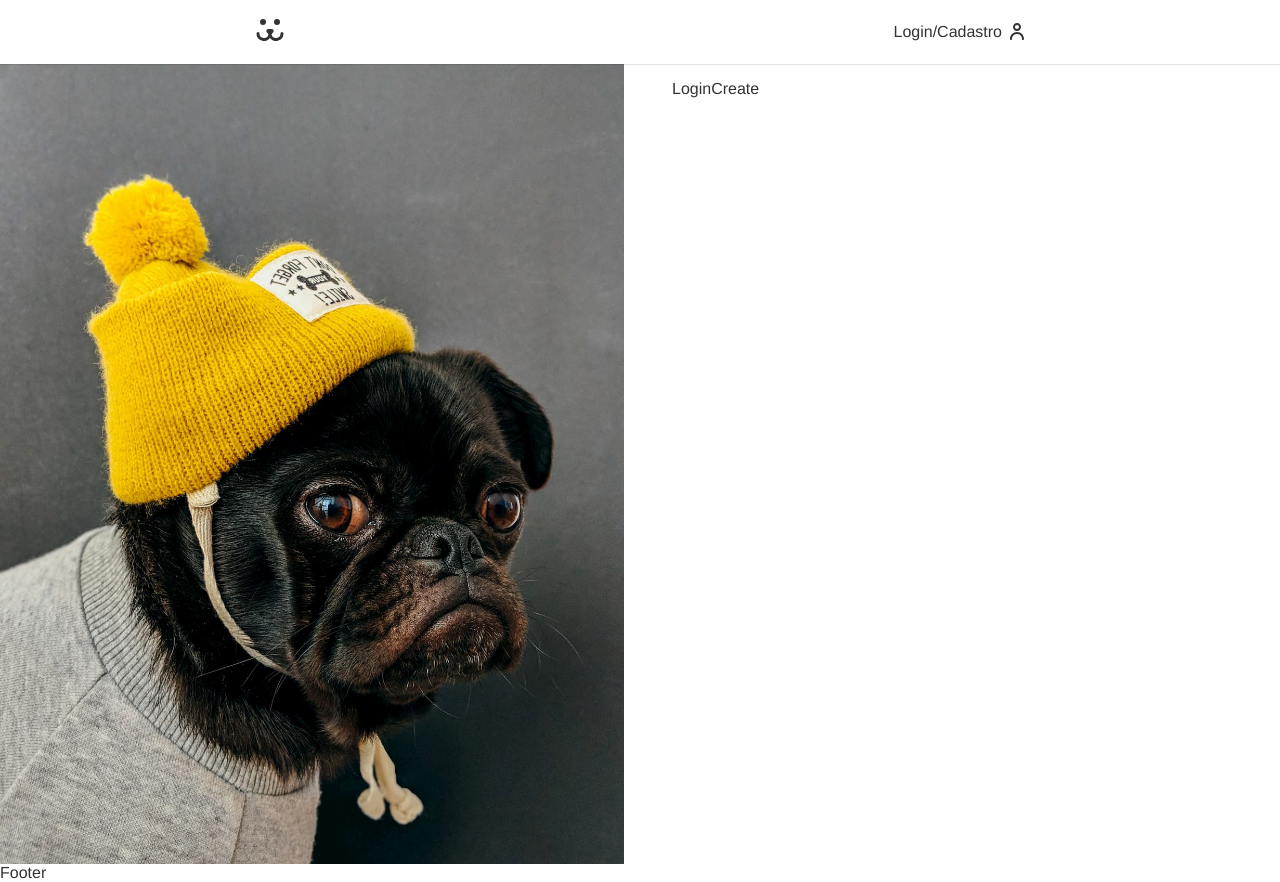
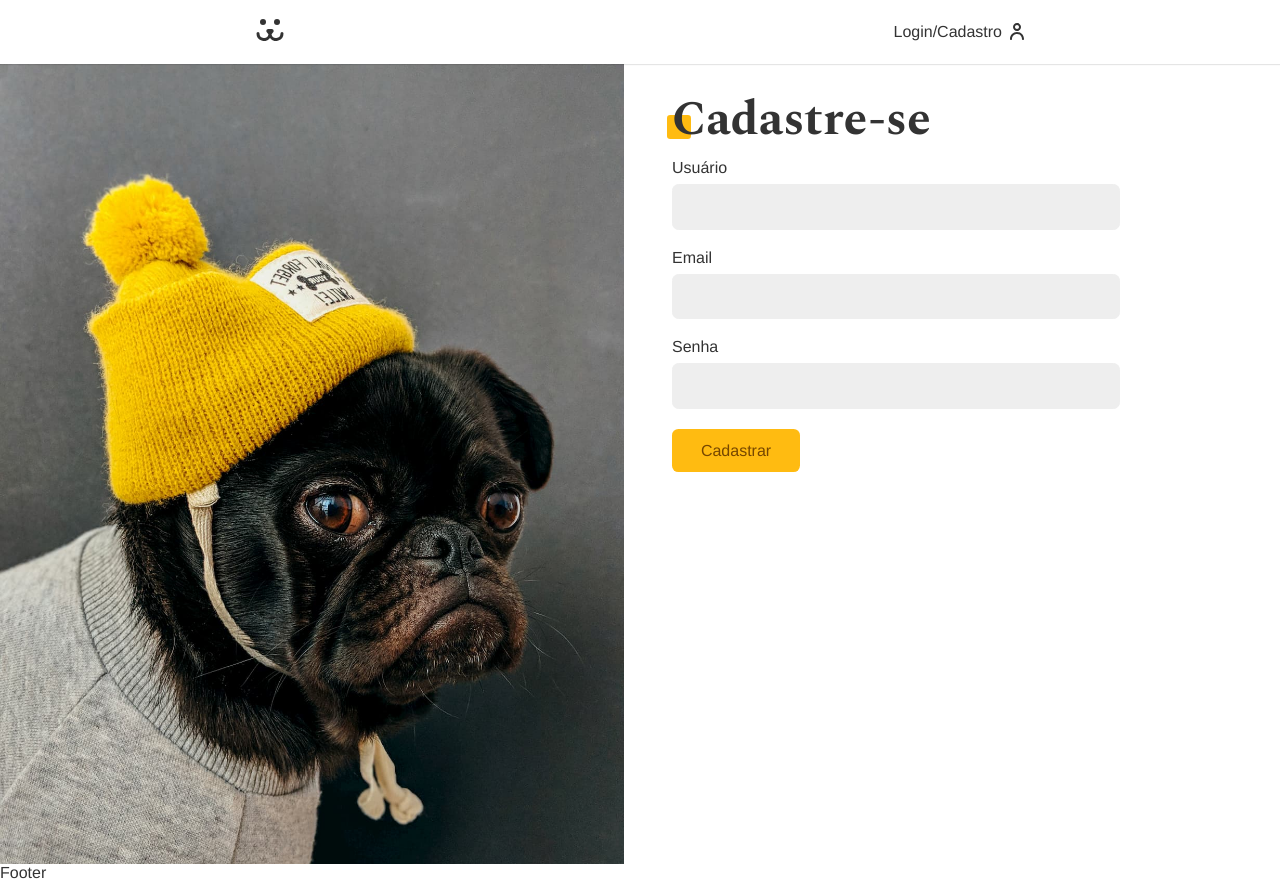
Before and after one commit to deniswmonteiro/dogs, a React (Vite) app: page /login/cadastrar in a window 1280 px wide. Built offline with nearby package versions, Linux system fonts and the light colour scheme.

Commit message:
Criação do hook 'useFetch' e do formulário de cadastro

```diff
--- a/src/Components/Login/LoginCreate.jsx
+++ b/src/Components/Login/LoginCreate.jsx
@@ -1,8 +1,64 @@
 import React from "react";
+import useForm from "../../Hooks/useForm";
+import { UserContext } from "../../UserContext";
+import useFetch from "../../Hooks/useFetch";
+import { USER_POST } from "../../api";
+import Input from "../Forms/Input";
+import Button from "../Forms/Button";
+import Error from "../Helper/Error";
 
 const LoginCreate = () => {
+    const username = useForm("username");
+    const email = useForm("email");
+    const password = useForm("password");
+    const {userLogin} = React.useContext(UserContext);
+    const {loading, error, request} = useFetch();
+
+    async function handleSubmit(event) {
+        event.preventDefault();
+
+        const {url, options} = USER_POST({
+            username: username.value,
+            email: email.value,
+            password: password.value
+        });
+
+        const {response} = await request(url, options);
+
+        if (response.ok) userLogin(username.value, password.value);
+    }
+
     return (
-        <div>LoginCreate</div>
+        <section className={`animeLeft`}>
+            <h1 className="title">Cadastre-se</h1>
+
+            <form onSubmit={handleSubmit}>
+                {/* Username */}
+                <Input label="Usuário" type="text"
+                    id="username"
+                    {...username} />
+
+                {/* Email */}
+                <Input label="Email" type="text"
+                    id="email"
+                    {...email} />
+
+                {/* Password */}
+                <Input label="Senha" type="password"
+                    id="password"
+                    {...password} />
+
+                {loading ?
+                    (
+                        <Button disabled>Cadastrando...</Button>
+                    ) : (
+                        <Button>Cadastrar</Button>
+                    )
+                }
+
+                <Error error={error} />
+            </form>
+        </section>
     )
 }
 
--- /dev/null
+++ b/src/Hooks/useFetch.jsx
@@ -0,0 +1,47 @@
+import React from "react";
+
+const useFetch = () => {
+    const [data, setData] = React.useState(null);
+    const [error, setError] = React.useState(null);
+    const [loading, setLoading] = React.useState(false);
+
+    /** Fetch request */
+    const request = React.useCallback(async (url, options) => {
+        let response;
+        let result;
+
+        try {
+            setError(null);
+            setLoading(true);
+
+            response = await fetch(url, options);
+            result = await response.json();
+
+            if (!response.ok) throw new Error(result.message);
+        }
+
+        catch (e) {
+            setError(e.message);
+            result = null;
+        }
+
+        finally {
+            setLoading(false);
+            setData(result);
+
+            return {
+                response,
+                result
+            };
+        }
+    }, []);
+
+    return {
+        data,
+        loading,
+        error,
+        request
+    }
+}
+
+export default useFetch
--- a/src/Hooks/useForm.jsx
+++ b/src/Hooks/useForm.jsx
@@ -4,7 +4,18 @@ import React from "react";
 const types = {
     email: {
         regex: /^(([^<>()[\]\\.,;:\s@"]+(\.[^<>()[\]\\.,;:\s@"]+)*)|(".+"))@((\[[0-9]{1,3}\.[0-9]{1,3}\.[0-9]{1,3}\.[0-9]{1,3}\])|(([a-zA-Z\-0-9]+\.)+[a-zA-Z]{2,}))$/,
-        message: "Preencha um email válido."
+        message: "Preencha um email válido.",
+        min: 1
+    },
+    username: {
+        regex: /^[a-zA-Z0-9@#$%!^&*_.-]{6,}$/,
+        message: "Preencha um nome de usuário válido.",
+        min: 6
+    },
+    password: {
+        regex: /^[a-zA-Z0-9@#$%!^&*-.]{6,}$/,
+        message: "Preencha uma senha válida.",
+        min: 6
     }
 }
 
@@ -18,6 +29,11 @@ const useForm = (type) => {
 
         if (value.length === 0) {
             setError("Preecha o campo.");
+            return false;
+        }
+
+        else if (type && value.length < types[type].min) {
+            setError(`Mínimo de ${types[type].min} caracteres.`);
             return false;
         }
 
--- a/src/UserContext.jsx
+++ b/src/UserContext.jsx
@@ -11,7 +11,7 @@ export const UserStorage = ({children}) => {
     const [error, setError] = React.useState(null);
     const navigate = useNavigate();
 
-    /** Remove user data and log out */
+    // /** Remove user data and log out */
     const userLogout = React.useCallback(async function () {
         setData(null);
         setError(null),
@@ -97,10 +97,10 @@ export const UserStorage = ({children}) => {
         }
 
         autoLogin();
-    }, [userLogout]);
+    }, []);
 
     return (
-        <UserContext.Provider value={{userLogin, userLogout, data, login, loading, error}}>
+        <UserContext.Provider value={{userLogin, data, login, userLogout, loading, error}}>
             {children}
         </UserContext.Provider>
     )
--- a/src/api.jsx
+++ b/src/api.jsx
@@ -13,7 +13,7 @@ export function TOKEN_POST(body) {
     }
 }
 
-export function TOKEN_VALIDATE_POST(token) {
+export function TOKEN_VALIDATE_POST(body) {
     return {
         url: `${API_URL}/jwt-auth/v1/token/validate`,
         options: {
@@ -21,6 +21,19 @@ export function TOKEN_VALIDATE_POST(token) {
             headers: {
                 "Authorization": `Bearer ${token}`
             }
+        }
+    }
+}
+
+export function USER_POST(body) {
+    return {
+        url: `${API_URL}/api/user`,
+        options: {
+            method: "POST",
+            headers: {
+                "Content-Type": "application/json"
+            },
+            body: JSON.stringify(body)
         }
     }
 }
```
